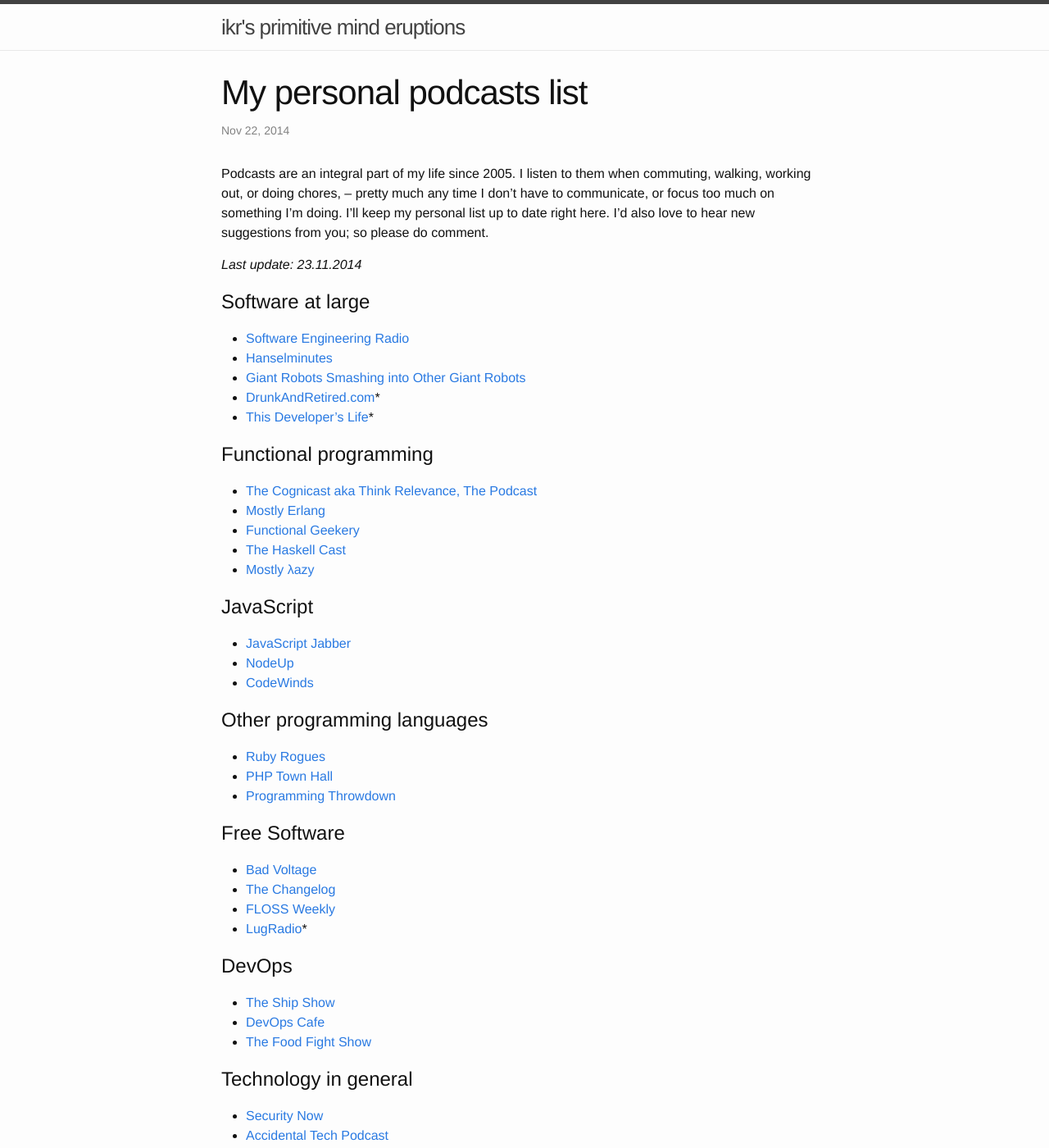
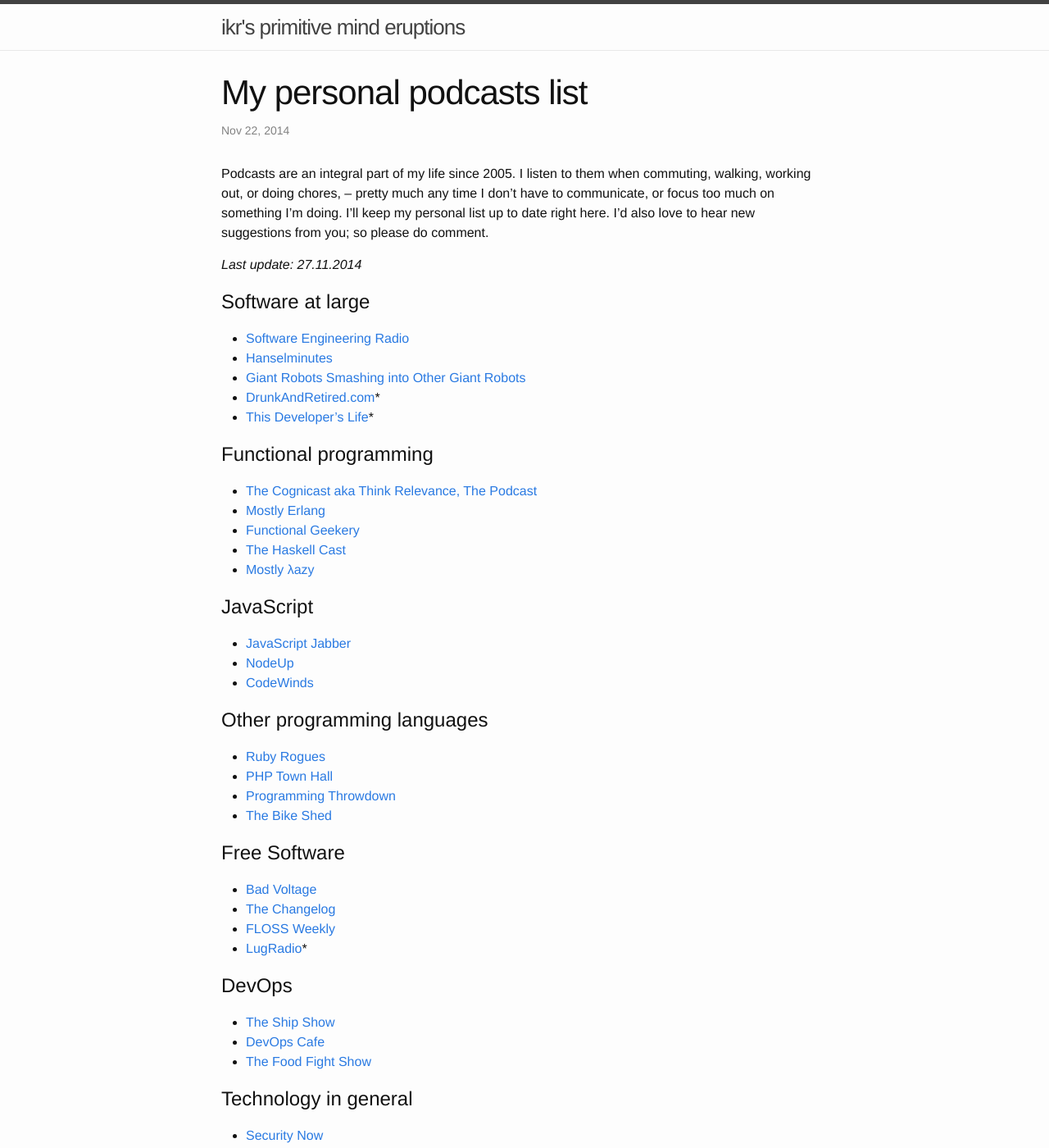
Before and after one commit to ikr/ikr.su-blog, a Jekyll site: the page built from _posts/2014-11-22-my-podcasts-list.markdown, in a window 1280 px wide and 1400 px high. Shown: the whole window at 82% size. Built offline with Jekyll 4.4.1, drawn with Linux system fonts in a browser that asks for light colours; comment, search, counter and statistics services are not loaded.

Commit message:
Add "The Bike Shed"

```diff
--- a/_posts/2014-11-22-my-podcasts-list.markdown
+++ b/_posts/2014-11-22-my-podcasts-list.markdown
@@ -15,7 +15,7 @@
 on something I'm doing. I'll keep my personal list up to date right here. I'd also love to hear new
 suggestions from you; so please do comment.
 
-_Last update: 23.11.2014_
+_Last update: 27.11.2014_
 
 # Software at large
 
@@ -44,6 +44,7 @@
 - [Ruby Rogues](http://rubyrogues.com/)
 - [PHP Town Hall](http://phptownhall.com/)
 - [Programming Throwdown](http://www.programmingthrowdown.com/)
+- [The Bike Shed](http://bikeshed.fm/)
 
 # Free Software
 
```
